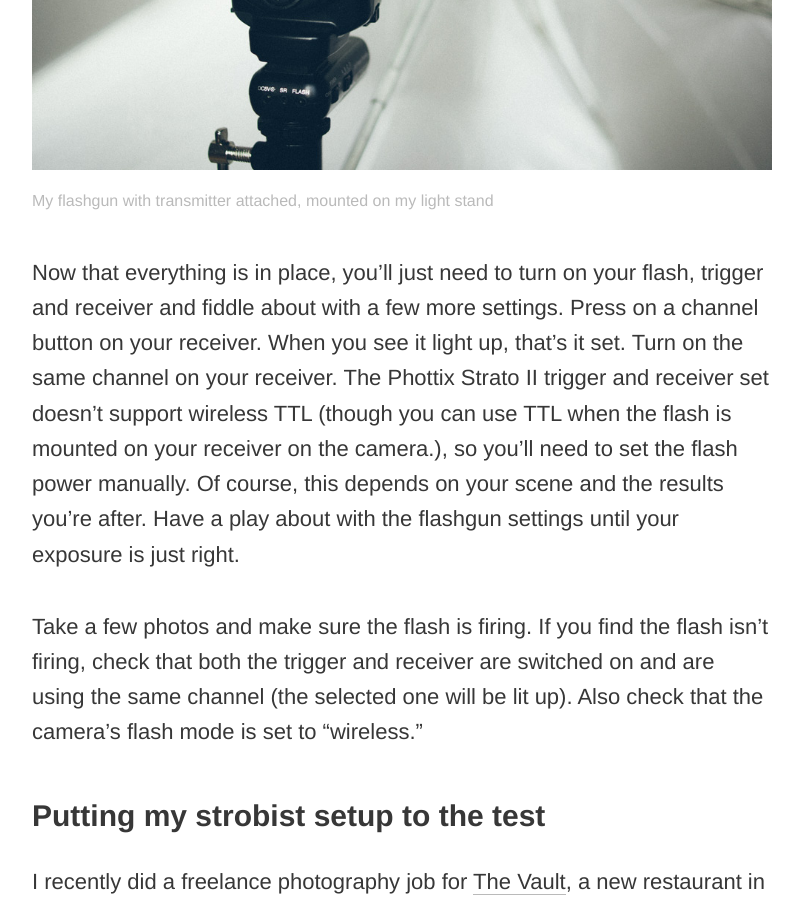
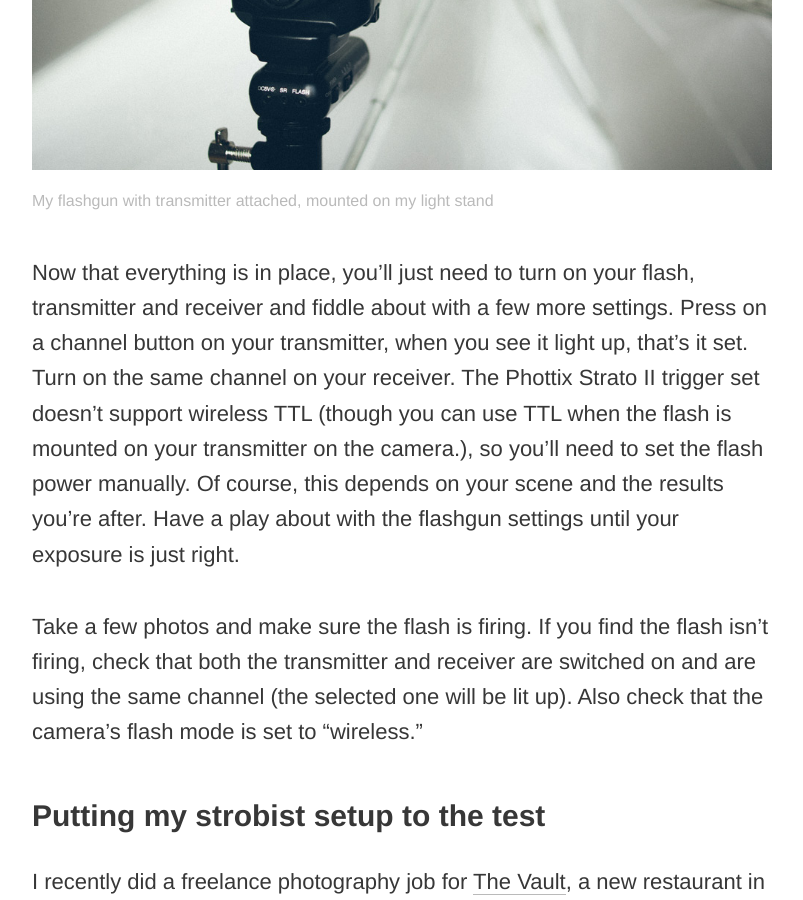
Before and after one commit to melissakeizer/melissakeizer.com, a Jekyll site: the page built from _posts/2015-05-03-strobist-photography-for-sony-alpha-shooters.markdown, in a window 1280 px wide and 900 px high, scrolled down 4372 px. Shown: the whole window, without its empty margins (238-1041 px from the left). Built offline with Jekyll 4.4.1, drawn with Linux system fonts in a browser that asks for light colours; nearby versions of some CDN libraries; comment, search, counter and statistics services are not loaded; some of the changed text lies outside the part shown.

Commit message:
some edits to blog post

```diff
--- a/_posts/2015-05-03-strobist-photography-for-sony-alpha-shooters.markdown
+++ b/_posts/2015-05-03-strobist-photography-for-sony-alpha-shooters.markdown
@@ -34,7 +34,7 @@ After reading various online reviews and comments from Sony users on photography
 
 ## Now to get set up!
 
-Start by mounting the trigger to your DSLR’s hotshoe. You’ll need to alter some settings on your camera so it knows that you’ll be using an off-camera flash. I can access these settings via the function menu (Fn button on the back) on my camera, going to the flash mode settings and changing the mode to wireless (WL). Don’t forget to change your white balance setting to “flash” while before you start taking photos.
+Start by mounting the transmitter to your DSLR’s hotshoe. You’ll need to alter some settings on your camera so it knows that you’ll be using an off-camera flash. I can access these settings via the function menu (Fn button on the back) on my camera, going to the flash mode settings and changing the mode to wireless (WL). Don’t forget to change your white balance setting to “flash” while before you start taking photos.
 
 Next you’ll need to take your light stand out of the bag, pull out the legs and set it up. Grab your umbrella holder and screw it on to the top of your light stand. To attach the Phottix receiver to the umbrella holder, simply screw it on. Attach the flash to the receiver by slipping it into the hotshoe. Open the umbrella and pop the shaft into the hole in the flash holder, tightening it using the screw on the holder.
 
@@ -42,9 +42,9 @@ Next you’ll need to take your light stand out of the bag, pull out the legs an
 ![photo caption](../../img/blog/strobist-flashgun.jpg "My flashgun with transmitter attached, mounted on my light stand")
 <span class="caption">My flashgun with transmitter attached, mounted on my light stand</span>
 
-Now that everything is in place, you’ll just need to turn on your flash, trigger and receiver and fiddle about with a few more settings. Press on a channel button on your receiver. When you see it light up, that’s it set. Turn on the same channel on your receiver. The Phottix Strato II trigger and receiver set doesn’t support wireless TTL (though you can use TTL when the flash is mounted on your receiver on the camera.), so you’ll need to set the flash power manually. Of course, this depends on your scene and the results you’re after. Have a play about with the flashgun settings until your exposure is just right.
+Now that everything is in place, you’ll just need to turn on your flash, transmitter and receiver and fiddle about with a few more settings. Press on a channel button on your transmitter, when you see it light up, that’s it set. Turn on the same channel on your receiver. The Phottix Strato II trigger set doesn’t support wireless TTL (though you can use TTL when the flash is mounted on your transmitter on the camera.), so you’ll need to set the flash power manually. Of course, this depends on your scene and the results you’re after. Have a play about with the flashgun settings until your exposure is just right.
 
-Take a few photos and make sure the flash is firing. If you find the flash isn’t firing, check that both the trigger and receiver are switched on and are using the same channel (the selected one will be lit up). Also check that the camera’s flash mode is set to “wireless.”
+Take a few photos and make sure the flash is firing. If you find the flash isn’t firing, check that both the transmitter and receiver are switched on and are using the same channel (the selected one will be lit up). Also check that the camera’s flash mode is set to “wireless.”
 
 
 ## Putting my strobist setup to the test
```
Also changed, not shown: 2 other files.
